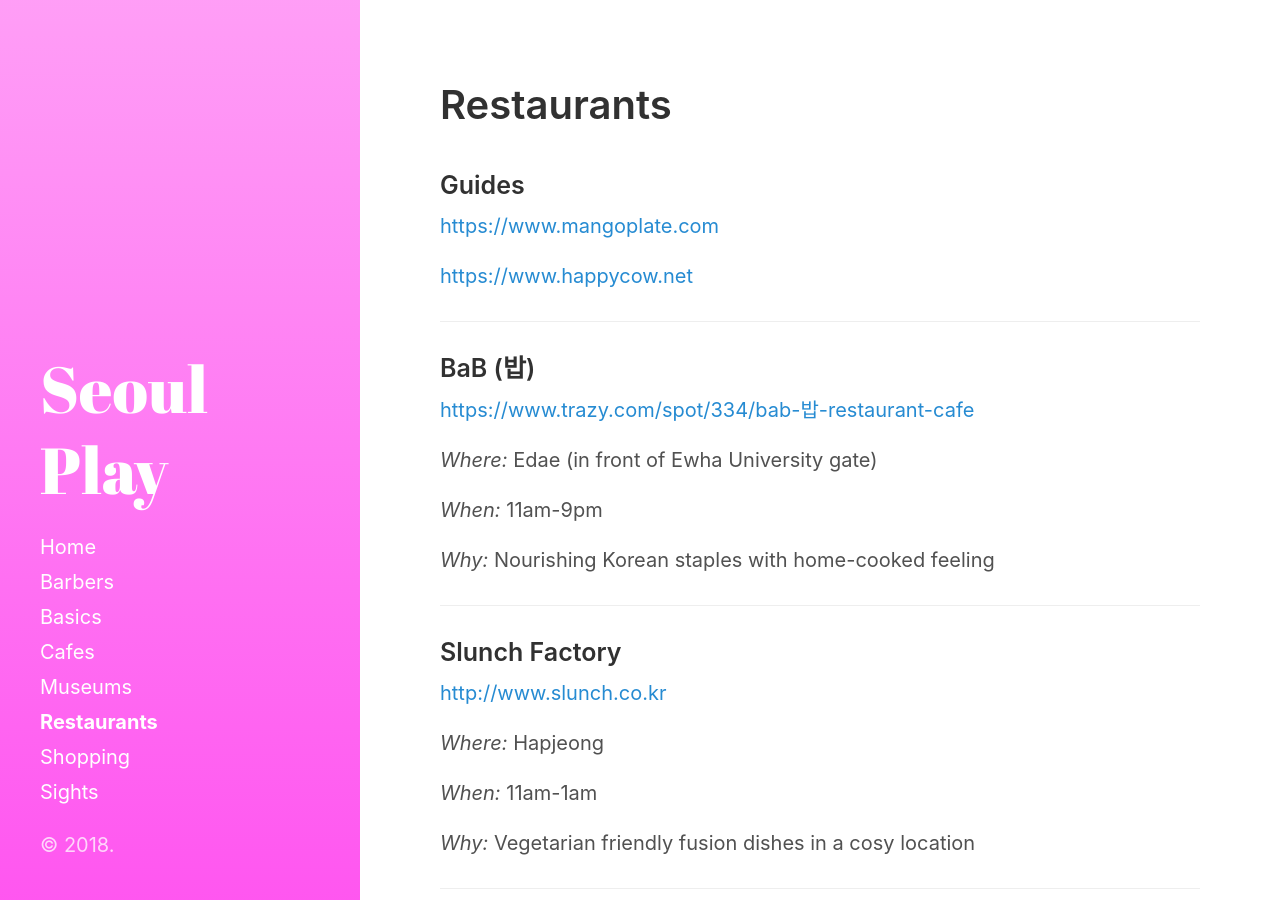
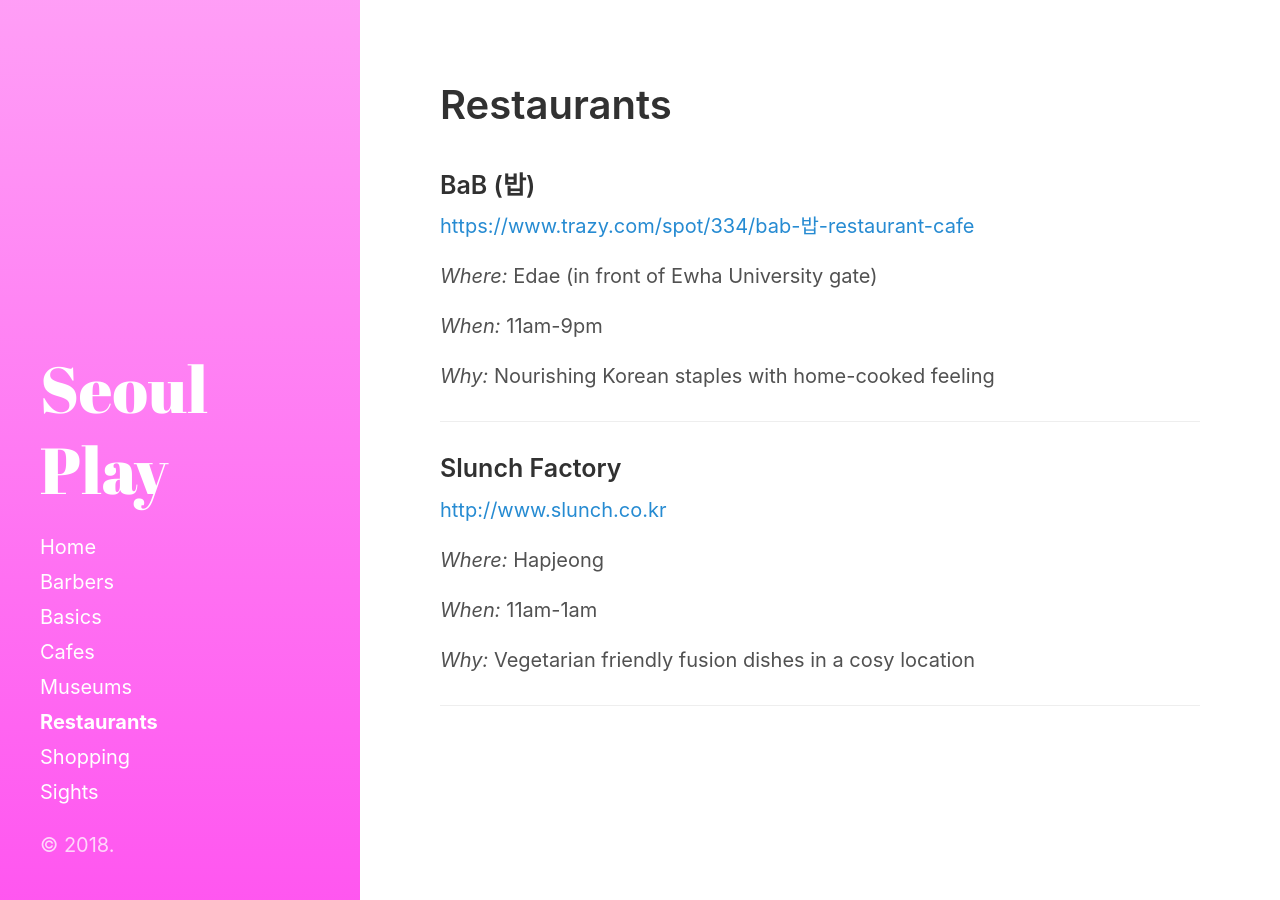
Before and after one commit to seoulplay/seoulplay.github.io, a Jekyll site: the page built from category/restaurants.md, in a window 1280 px wide. Built offline with Jekyll 4.4.1, drawn with Linux system fonts in a browser that asks for light colours; comment, search, counter and statistics services are not loaded.

Commit message:
Update restaurants.md

```diff
--- a/category/restaurants.md
+++ b/category/restaurants.md
@@ -2,14 +2,6 @@
 layout: category
 title: Restaurants
 ---
-
-### Guides
-
-<https://www.mangoplate.com>
-
-<https://www.happycow.net>
-
-----
 
 ### BaB (밥)
 
```
